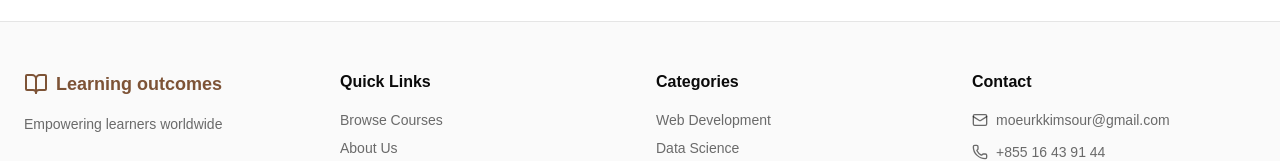
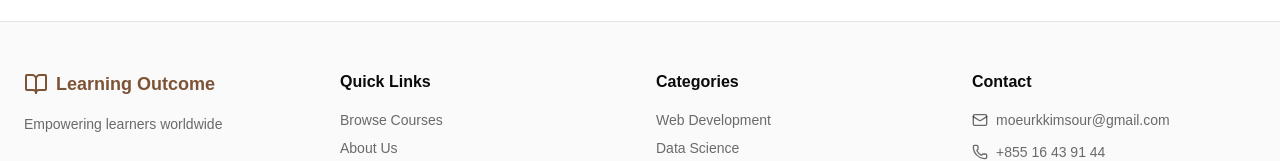
Before and after one commit to SILAMEAS/kim-online-course, a React (Vite) app: page / in a window 1280 px wide. Shown: the part 1738-1899 px from the top of the page. Built offline with nearby package versions, Linux system fonts and the light colour scheme; no server answers.

Commit message:
apply i18n

```diff
--- a/src/components/footer.tsx
+++ b/src/components/footer.tsx
@@ -16,7 +16,7 @@ export function Footer() {
             <div className="flex items-center gap-2 mb-4">
               <BookOpen className="w-6 h-6 text-primary" />
               <span className="font-bold text-lg text-primary">
-                Learning outcomes
+                {t(Localization("footer","learning_outcome"))}
               </span>
             </div>
             <p className="text-sm text-foreground/60">
--- a/src/i18n/lang/en.json
+++ b/src/i18n/lang/en.json
@@ -31,7 +31,8 @@
     "browse_course": "Browse Courses",
     "about_us": "About Us",
     "contact": "Contact",
-    "categories": "Categories"
+    "categories": "Categories",
+    "learning_outcome": "Learning Outcome"
   },
   "contactPage": {
     "have_questions": "Have questions? Feedback? Want to become an instructor? We'd love to hear from you.",
```
